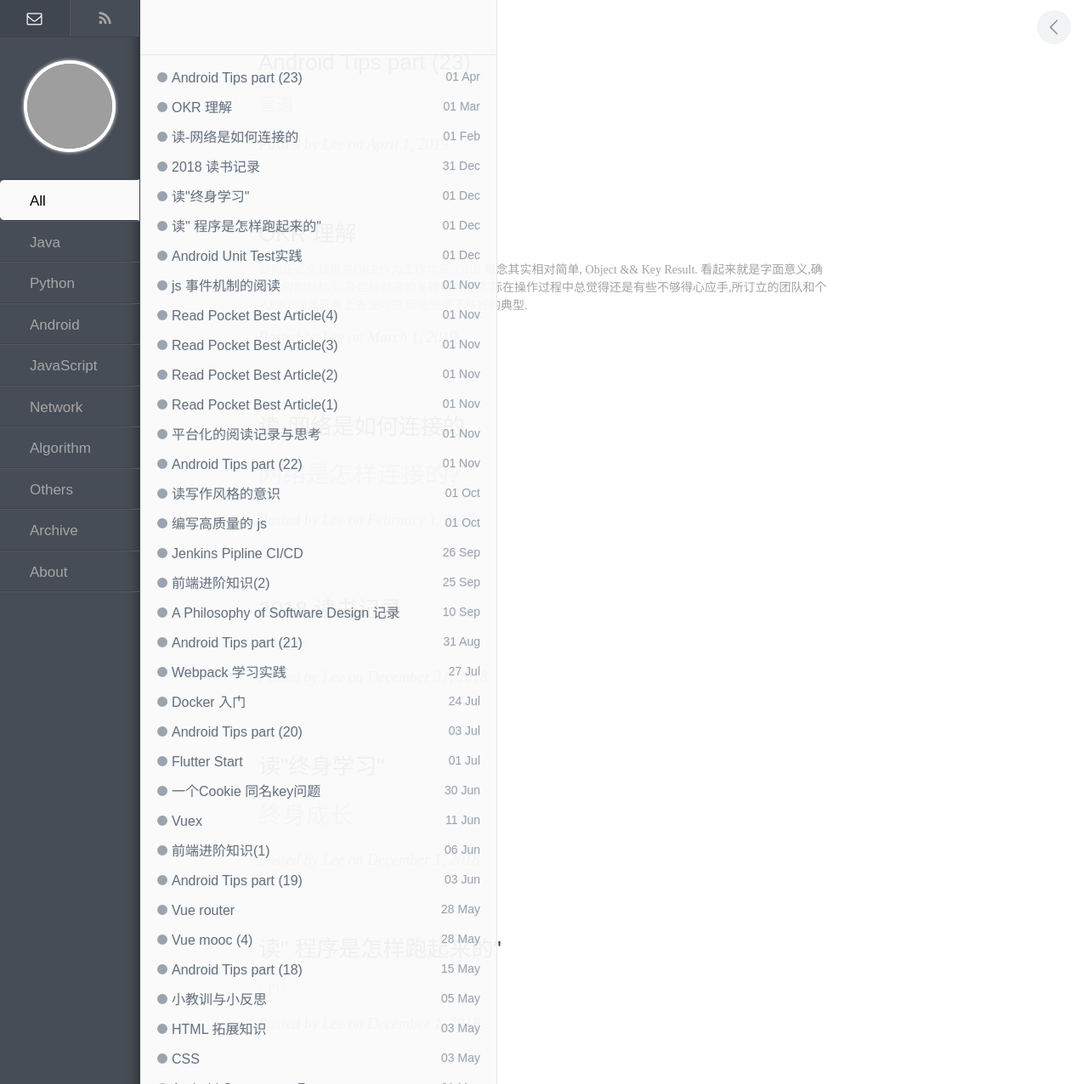
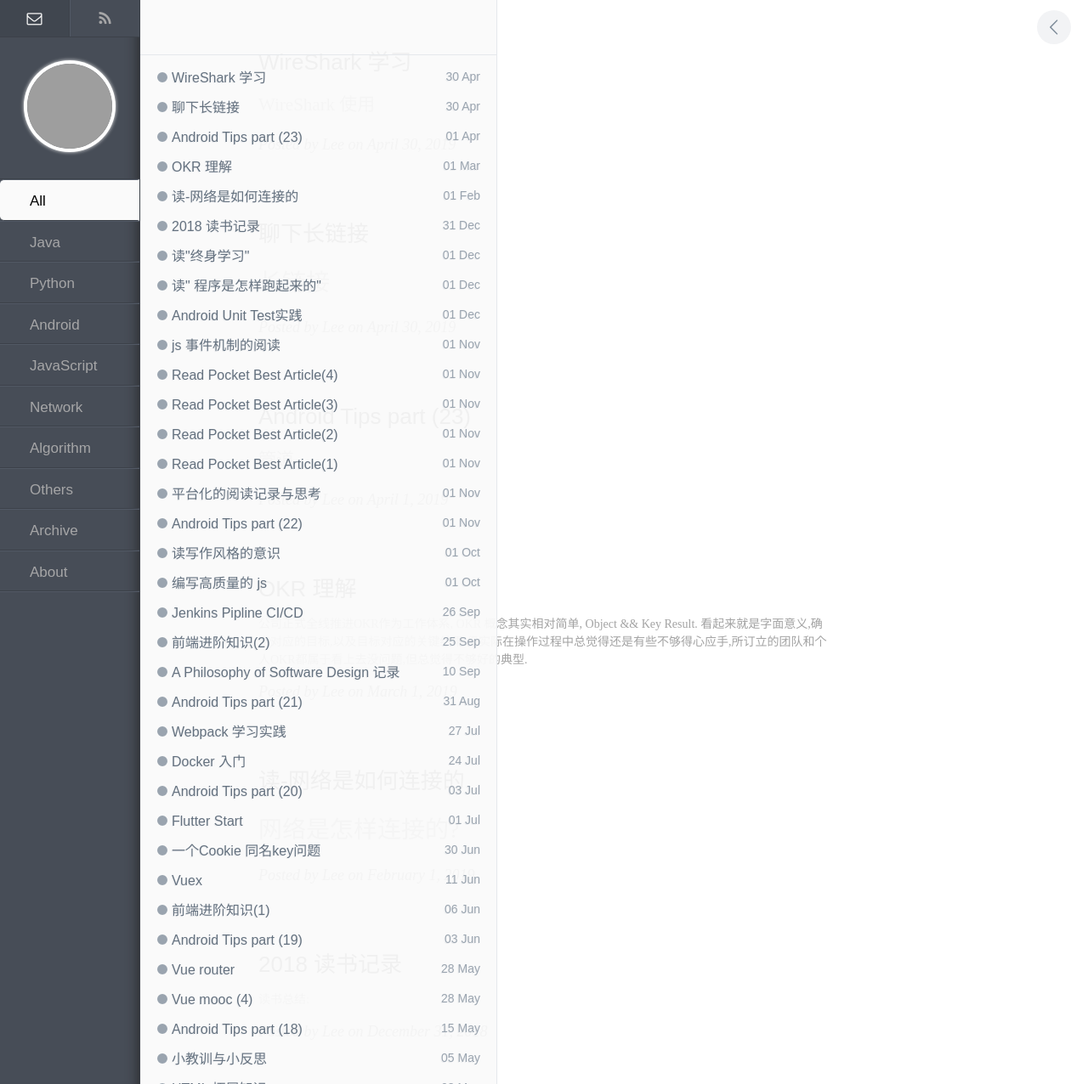
Before and after one commit to enlipan/enlipan.github.io, a Jekyll site: the page built from index.html, in a window 1280 px wide. Shown: the whole page at 85% size. Built offline with Jekyll 4.4.1, drawn with Linux system fonts in a browser that asks for light colours; nearby versions of some CDN libraries; the list of posts is cut into pages by our own code; comment, search, counter and statistics services are not loaded; some of the changed lines change nothing that is shown; some of the changed text lies outside the part shown; grey boxes are pictures that could not be loaded.

Commit message:
feat: post socket network wireshark

```diff
--- a/_posts/2018-10-01-js-effective.md
+++ b/_posts/2018-10-01-js-effective.md
@@ -149,3 +149,55 @@ SpaceShip.prototype = Object.create(Actor.prototype);
 
 —
 ### 库与 API 设计
+
+* 保持一致的约定,约定的范畴包含: 平台约定, 开发常识, 以及库中的变量, 函数等约定
+
+* 将 undefined 理解为 “未设置值”.
+
+* 由于参数蔓延导致函数的可读性,可维护性下降, 多参数问题无法正确得到理解.借助参数的选项对象,帮助参数自解释,另一方面选项对象中的参数是可选的.
+  * 副作用是: 实现一个接受选项对象的函数比普通函数需要做更多的处理工作.
+  * JS 库函数的基础函数: 抽象 extend 函数,接受 target 对象和 source 对象, 将后者属性复制到 target 中.
+
+{% highlight javascript %}
+
+function extend(target,source){
+  if(source) {
+    for(var key in source) {
+      var val = source[key];
+
+      if(typeof val !== "undefined") {
+        target[key] = val;
+      }
+    }
+  }
+}
+
+{% endhighlight %}
+
+
+* 避免不必要的状态
+  * 无状态的 API 更容易上手, 状态之间的影响对API使用者更加复杂
+  * 有状态的 API 通常需要额外的配置属性辅助,有状态的API 应该标识出操作与哪些状态关联
+
+
+* 谨慎使用强制类型转换
+  * 根据参数类型重载的函数中避免强制转换参数
+  * 防御性编程: 以额外的检测来抵御潜在错误,一旦遇到错误,检测能够帮助尽早的捕获错误的出现,使问题更容易被调试诊断.
+
+* 数组与类数组区分
+  * API 不应该重载与其他类型参数有重叠的类型
+
+* 通过支持方法链式调用的形式去消除中间变量可以让程序更加简洁,避免啰嗦的重复声明.
+  * 在无状态方法中返回新对象支持方法链
+  * 在有状态方法中返回 this 支持
+
+
+### 并发
+
+* 不要使用阻塞 IO 事件. JS 并发接受事件,但使用事件队列按序列处理事件.
+
+* 异步事件的有序处理逻辑, 使用异步嵌套事件? 回调地狱的处理.
+
+* JS 事件发生的序列不可预知.当一个应用程序依赖特定事件顺序才能正常工作时,这个程序就遭受数据竞争(多个并发操作可以修改共享数据结构, 取决于并发操作的发生顺序).
+
+* **在异步回调函数中应该确保回调函数异步执行. 如缓存逻辑中如果存在缓存也不应该立即同步的执行回调逻辑. 同步调用异步逻辑会让外部回调不可控,扰乱预期的操作序列, 导致意料之外的交错代码. 同时让异常无法正确抛出.**
--- /dev/null
+++ b/_posts/2019-04-30-network-long-socket.md
@@ -0,0 +1,174 @@
+---
+layout: post
+title:  聊下长链接
+category: android
+keywords: [improvement,android,network,java,js]
+---
+
+# 长链接
+
+![long-link](http://img.javaclee.com/20190420003231.png)
+
+双端维护虚拟的TCP 通道.
+
+TCP 自带维护链接的机制, keep-alive ,自动清除死链接, 尝试探测是否有数据通信,没有数据通信的链接将被清理.
+
+客户端心跳包发送, 服务端检测客户端在线状态, 用于缓存数据清理.
+
+方案一:
+
+探知 tcp的链接中断状态判断. socket 流数据获取最终状态.
+
+问题:
+
+tcp 的链接状态无法瞬时探知,如果没有触发4次挥手的 tcp 断开过程, 服务端无法得知前端的网络断开状态. 而一旦依赖于 tcp 的 keep-alive 机制, 服务端网络会变得无法控制,一则 keep-alive 的时间难以平衡.
+tcp alive 面向清除回收死亡时间长的连接, 不适用于高实时性场景, 连接断开一段时间之后依旧无感知.
+
+服务端探测客户端状态:
+
+* 客户端活跃
+
+* 客户端崩溃, 主机探测失败
+
+* 客户端崩溃重启
+
+* 客户端存在, 但主机网络通道不可达. 等同客户端崩溃.
+
+tcp 的半开/半闭连接状态, 网络信道异常中断,导致一方知道断开, 另一方不知道.tcp 的 keep-alive 的问题, 引入应用层心跳包解决问题:
+
+
+[TCP Keepalive HOWTO](http://www.tldp.org/HOWTO/html_single/TCP-Keepalive-HOWTO/)
+
+
+keep Tcp Alive:
+
+*  能够感知 Socket 连接的存活状态,了解 Socket 当前是否依旧运行或是中断
+
+
+连接的保活?
+
+* 构建绑定了定时器的 tcp 连接, 这些定时器调度任务用于处理 tcp 连接的保活, 每当定时器调度时间到达, 发送另一端一个无实际数据的探测包,同时受到一个 ACK 确认.一旦探测包受到回复的ACK数据,就表示连接依旧存活有效.
+
+* 机制被用于校验连接有效性, 同时清理本机状态.
+
+核心目标:
+* 清理本机死链,优化资源
+    * 经过三次握手建立的全双工连接,一旦一方等待接受另一方数据, 而另一方因为异常问题崩溃, 如网线断开之类, 后续另一方网络重连之后, 等待方无法得知, 解决问题的关键就在于,等待方在发送探测包之后,重连方回复复位标志, 等待方进而知道状态的异常, 主动申请进入四次挥手流程关闭连接.
+* 阻止闲置状态下的连接异常断开
+
+## Socket.io
+
+Socket.io 实现了 WebSocket 的封装. Sockt.io 默认的 transport 为了保持兼容性,先探测使用 longpolling, 进而在 handshake 过程中借助 upgrade将支持 ws 的双端连接通道升级为 WS;
+
+{% highlight javascript %}
+
+Socket.io 配置:
+* 重发超时时间: 心跳响应时间超时
+* 连接超时时间: 连续多少次心跳无响应.
+
+heartbeat interval: 服务端每隔多久发送心跳包到客户端,客户端直接响应, 没有收到心跳包探测响应,认为客户端断开连接.
+
+heartbeat timeout: 客户端多久没有从服务端收到心跳探测包,认为服务端断开连接.
+
+* 动态修改 socket 共享配置参数:
+socket.heartbeatTimeout = 20000; // reconnect if not received heartbeat for 20 seconds
+
+* socket.io 1.x
+
+pingInterval: 每隔多长时间发送一个ping心跳包.
+pingTimeout: 最长时间多久没有收到客户端 pong 响应.
+
+{% endhighlight %}
+
+
+
+
+> As far as I can tell, there are 2 values that matter here: the server sends heartbeats to the client every heartbeat interval seconds; the client responds directly, if there is no response, the server decides the client is dead. The client waits for a heartbeat from the server for heartbeat timeout seconds since the last heartbeat (which should obviously be higher than the heartbeat interval). If it hasn't received word from the server in heartbeat timeout seconds, it assumes the server is dead (and will start disconnecting / reconnecting based on the other options you have set.
+
+{% highlight java %}
+
+Android Socket 设置
+
+Socket.keepAlive 默认使用 Linux 默认设置:
+
+# cat /proc/sys/net/ipv4/tcp_keepalive_time
+7200
+# cat /proc/sys/net/ipv4/tcp_keepalive_intvl
+75
+# cat /proc/sys/net/ipv4/tcp_keepalive_probes
+9
+
+{% endhighlight %}
+
+
+
+### 应用层心跳设置:
+
+1. 应用层发送自定义心跳数据
+
+2. socket.sendUrgent()
+
+> 微信的心跳策略: 微信自从登录成功后,创建的业务链接每隔2分钟即会向服务器发送一个82字节的心跳包。由于Android系统允许程序在后台运行,当微信被 切入后台后,微信的业务链接并没有断开,将继续以此频次发送心跳包。也就是说,Android版本的微信只要运行并登录成功后,将24小时不间断地发送心跳包,这样, 即使对微信不进行任何操作,微信 每天将发送24x30=720个数据包, 数据量为24x30x82=59K字节,按月计算折合每月22 320个数据包或 1.83M字节数据。
+
+
+### 问题:
+
+1. 服务器重启,大面积长链接掉线, 瞬时大面积长链接重连,造成网络阻塞,服务器崩溃
+2. 长链接数量过多影响服务端性能和并发数量.
+
+### Socket.io 源码
+
+forceNew/ multiPlex 配置:
+
+{% highlight javascript %}
+
+
+// 是否使用 Socket 缓存通道,开启通道复用逻辑.
+boolean newConnection = opts.forceNew || !opts.multiplex || sameNamespace;
+
+if (newConnection) {
+    logger.fine(String.format("ignoring socket cache for %s", source));
+    io = new Manager(source, opts);
+} else {
+    if (!managers.containsKey(id)) {
+        logger.fine(String.format("new io instance for %s", source));
+        managers.putIfAbsent(id, new Manager(source, opts));
+    }
+    io = managers.get(id);
+}
+
+{% endhighlight %}
+
+
+Socket 开启与配置过程:
+
+Socket.open():
+
+> Socket.IO never assumes that WebSocket will just work, because in practice there’s a good chance that it won’t. Instead, it establishes a connection with XHR or JSONP right away, and then attempts to upgrade the connection to WebSocket. Compared to the fallback method which relies on timeouts, this means that none of your users will have a degraded experience.
+> 默认开启 polling 模式,然后启动升级模式至 WS 模式.
+
+自定义控制设置 transport 列表为 WS;
+
+{% highlight java %}
+EVENT_PACKET = "packet"; //触发事件
+
+private void onHandshake(HandshakeData data) {
+    this.emit(EVENT_HANDSHAKE, data);
+    this.id = data.sid;
+    this.transport.query.put("sid", data.sid);
+    this.upgrades = this.filterUpgrades(Arrays.asList(data.upgrades));
+    this.pingInterval = data.pingInterval;
+    this.pingTimeout = data.pingTimeout;
+    this.onOpen();
+    // In case open handler closes socket
+    if (ReadyState.CLOSED == this.readyState) return;
+    this.setPing();
+
+    this.off(EVENT_HEARTBEAT, this.onHeartbeatAsListener);
+    this.on(EVENT_HEARTBEAT, this.onHeartbeatAsListener);
+}
+
+
+{% endhighlight %}
+
+![Socket 长连接](http://img.javaclee.com/20190501224256.png)
--- /dev/null
+++ b/_posts/2019-04-30-study-wireshark.md
@@ -0,0 +1,151 @@
+---
+layout: post
+title:  WireShark 学习
+category: network
+keywords: [improvement,android,network,java,js]
+---
+
+
+## WireShark 使用
+
+网络协议的了解是基础.
+
+如果用于分析 HTTP/HTTPS 相关使用 Fiddler/Charlse ,而 TCP/UDP 底层相关则使用 WireShark.
+
+wireshark 捕获机器上某网卡的网络包,当机器有多网卡时需要手动选择指定网卡设备.为安全考虑, WireShark 只能查看封包, 而无法修改包以及发送封包.
+WireShark 无法解 HTTPS 的内容,如果需要解密,需要导入密钥进行破解.
+
+
+页面组成:
+
+* 过滤器
+* 封包列表
+* 封包详情
+* 16 进制数据信息
+* 地址栏
+
+过滤器的使用:
+
+* Capture 网络数据捕获过滤器: 用于决定什么数据被显示在捕捉结果中,捕捉前设置.
+* 显示过滤器: 捕捉结果中用于详细定位查找,可以随意更改.
+
+显示过滤器规则:
+
+Protocol(ip/tcp/udp/arp…) & Direction(src/det) & Host & Value & Logical(and/or/not)
+
+* 协议过滤: tcp  只显示 tcp 协议
+* ip host 102.168.1.1
+* tcp.port eq 130
+* ip 过滤: ip.src == 192.168.0.1 只显示 ip 源地址为x 的连接.(ip.dst)
+* 端口过滤: tcp.port == 80
+* http.request.method == “GET”
+
+
+匹配表达式:
+* http.request.uri mathes “.gif$” 已 gif 结尾的 http 请求.
+* eth.addr[0:3] mac 地址前 3 个字节匹配
+
+封包详情:
+* Frame 物理层的帧数据情况
+* Ethernet II: 数据链路层以及以太网帧头部信息
+* Internet Protocol Version : 互联网层 IP 包头部信息
+* Transmission Control Protocol : 传输层的数据段头部信息, 如对应 TCP
+* Hypertext Transfer Protocol : 应用层信息. 如对应 Http
+
+清晰的五层结构,层层解封.
+
+设备间的通信过程:
+如果 A,B 设备在同一子网,ping 过程中,AB 直接通信,否则通过网关,ARP 协议广播查询定位设备,确定后由网关转发指令,最终设备直接回复.
+
+#### 快捷模式:
+
+右键选择:
+Followed /  Prepared as a filter
+
+
+#### 分析与统计数据
+
+Analysis 获取信息的统计信息, expert infomation;
+
+Statistics 获取信息的静态分析信息,常用于性能分析;
+
+
+#### HTTP 协议
+
+HTTP 基于 TCP, WireShark可以看到握手过程,  WireShark 可以探测明文 HTTP,但无法解密 HTTPS, 如果需要解密需要手动导入密钥.
+
+#### 网络分层
+
+TCP/IP 中的分层与模块化思想, TCP/IP 完成了两件事:
+* 主机级别的端到端协议 : TCP 协议, 传输层协议完成
+* 网络的分组以及路由协议: IP 协议, 网络层协议完成
+
+四层模型更为科学:
+
+* Application  Layer
+* Transport  Layer  : 数据传输行为封装,保障数据在通道中的传输
+* Internet  Layer   : 网络互联层
+* Network Access  Layer  : 网络接口层: MAC 地址添加,数据以接力形式在网络中传递
+
+
+#### TCP
+
+最大传输单元. 通信双方 MTP 的探测感知,在三次握手过程中 mss 信息交换.
+
+MTU 由网络传输中较小的一侧决定,巨帧方适配小 MTU 方.
+
+一些的信息都在 Internet Protocol 信息中, 可以通过 Total Length
+查看信息.
+
+
+TCP 中的 Seq 序号维护逻辑:
+
+TCP 是双工, 双端都可发送, 两端各自维护了自己的 Seq 编号, 编号逻辑:
+
+Seq Next = Seq  + Len;
+
+
+ACK 确认回复:
+
+ACK = Seq + Len; 表示收到了 Seq + Len 之前的所有信息.
+
+
+TCP 乱序包的重排: 利用 Seq 编号重新构建有序字节数据.
+
+其他标志:
+
+SYN: 连接建立过程.
+
+FIN: 终止连接.
+
+RST: 重置混乱连接. 拒绝无效请求.
+
+三次握手:
+四次挥手: 全双工连接, 两方都要通知断开.
+
+TCP 的滑动窗口机制:
+
+网络传输的影响因素:  发送端发送速度(发送窗口),  接受端负载能力(接收窗口), 网络承载能力等
+
+发送窗口对于性能影响: 发送窗口为X MSS(TCP 最大传输数据量), 连续发送 若干个 MSS,无需等待确认,一旦窗口消耗完毕等待接受端ACK 反馈,决定是否丢包重传.TCP 允许累计确认,因而 ACK 确认包数量一般小于发送包数量,无需每一个发送消耗一个往返时间.
+
+发送窗口决定能一次性发送多少字节, MSS 决定这些字节需要发送多少个包传输.
+
+Window Scale 最大接受窗口扩展方式, 可能被防火墙禁止.
+
+#### TCP 重传机制
+
+慢启动 + 拥塞避免算法.
+
+慢启动初期指数级翻倍增加,基数较小,增量较大,慢启动到一定程度,基数到一定程度后,不再翻倍,此时进入临界点,称之为临界窗口值,进入拥塞避免过程, 每个启动时间增加 1MSS.
+
+一旦产生拥塞过程, 发出去的包得不到确认收到的反馈, 就进入了超时逻辑, 超时重传. 从原始包发送到超时重传的时间为 RTO.
+进入重传逻辑, 重新调整窗口大小,降低网络拥塞概率,RFC 设定重新设定窗口为 1MSS 进入慢启动过程.
+超时重传对于传输效率影响非常大,一方面由于等待时间无法传输数据,另一方面由于要重新进入慢启动.
+
+临界窗口值大小,RFC5681建议将数据改为未被确认的数据量的 1/2.
+
+快速重传,少量丢包的情况下, 后续的包正常 ACK 的同时,反馈所丢失的 Seq号,发送端连续收到 3 个同样的 Seq 时,进入快速重传阶段,无需像超时重传一样需要等待时间.
+在快速重传阶段,无需像超时重传一样重新进入慢启动,随后稍稍减慢后进入快速恢复过程.
+
+SACK 机制有利于快速提高重传效率.
```
